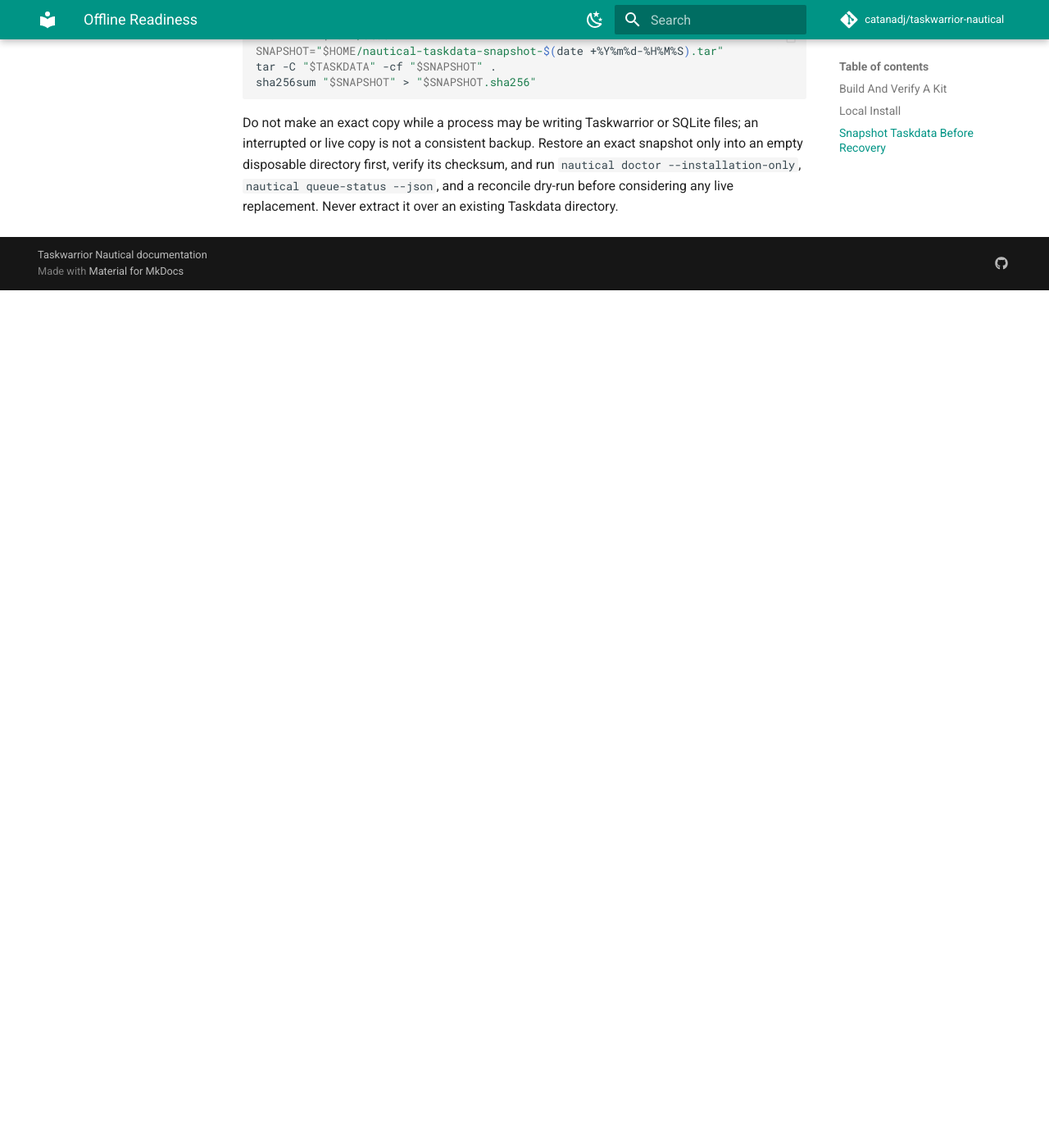
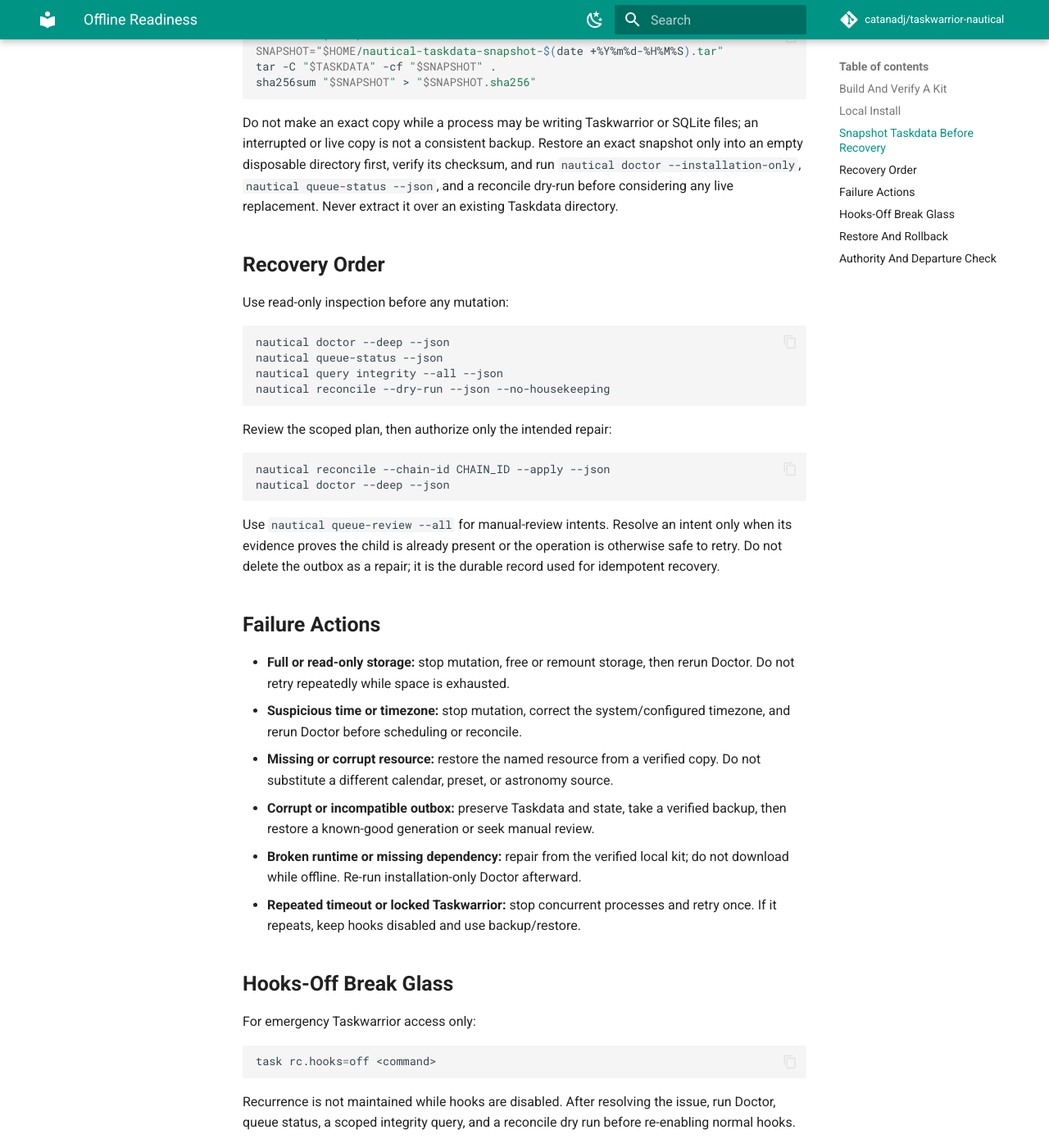
Before and after one commit to catanadj/taskwarrior-nautical, an MkDocs documentation site: the page built from docs/operations/offline-readiness.md, in a window 1280 px wide and 1400 px high, scrolled down 1629 px. Shown: the whole window at 82% size. Built offline with MkDocs 1.6.1 and Material for MkDocs 9.7.7, drawn with Linux system fonts in a browser that asks for light colours; comment, search, counter and statistics services are not loaded; before the commit the page ends 1983 px from its top, so only the background shows below that; some of the changed text lies outside the part shown.

Commit message:
Document offline recovery runbook

````diff
--- a/docs/operations/offline-readiness.md
+++ b/docs/operations/offline-readiness.md
@@ -86,3 +86,96 @@
 checksum, and run `nautical doctor --installation-only`, `nautical queue-status
 --json`, and a reconcile dry-run before considering any live replacement. Never
 extract it over an existing Taskdata directory.
+
+## Recovery Order
+
+Use read-only inspection before any mutation:
+
+```bash
+nautical doctor --deep --json
+nautical queue-status --json
+nautical query integrity --all --json
+nautical reconcile --dry-run --json --no-housekeeping
+```
+
+Review the scoped plan, then authorize only the intended repair:
+
+```bash
+nautical reconcile --chain-id CHAIN_ID --apply --json
+nautical doctor --deep --json
+```
+
+Use `nautical queue-review --all` for manual-review intents. Resolve an intent
+only when its evidence proves the child is already present or the operation is
+otherwise safe to retry. Do not delete the outbox as a repair; it is the durable
+record used for idempotent recovery.
+
+## Failure Actions
+
+- **Full or read-only storage:** stop mutation, free or remount storage, then
+  rerun Doctor. Do not retry repeatedly while space is exhausted.
+- **Suspicious time or timezone:** stop mutation, correct the system/configured
+  timezone, and rerun Doctor before scheduling or reconcile.
+- **Missing or corrupt resource:** restore the named resource from a verified
+  copy. Do not substitute a different calendar, preset, or astronomy source.
+- **Corrupt or incompatible outbox:** preserve Taskdata and state, take a
+  verified backup, then restore a known-good generation or seek manual review.
+- **Broken runtime or missing dependency:** repair from the verified local kit;
+  do not download while offline. Re-run installation-only Doctor afterward.
+- **Repeated timeout or locked Taskwarrior:** stop concurrent processes and
+  retry once. If it repeats, keep hooks disabled and use backup/restore.
+
+## Hooks-Off Break Glass
+
+For emergency Taskwarrior access only:
+
+```bash
+task rc.hooks=off <command>
+```
+
+Recurrence is not maintained while hooks are disabled. After resolving the
+issue, run Doctor, queue status, a scoped integrity query, and a reconcile dry
+run before re-enabling normal hooks.
+
+## Restore And Rollback
+
+Validate a generation, then stage it into a new empty directory:
+
+```bash
+python3 nautical_core/tools/nautical_restore.py --source BACKUP --json
+python3 nautical_core/tools/nautical_restore.py --source BACKUP \
+  --target "$HOME/.task-restore-check" --apply --json
+```
+
+Run installation-only Doctor, queue status, integrity, and reconcile dry-run
+against the disposable target. For a managed runtime rollback, stop hooks and
+operator processes first, select a retained release with the local installer,
+verify it, and repeat those checks. Reverse a rollback by selecting the
+previously verified release; never copy files into the active runtime.
+
+## Authority And Departure Check
+
+Taskwarrior records and export are authoritative for tasks. The lifecycle
+outbox is authoritative for pending recovery work. Runtime manifests,
+configuration, UDA definitions, and explicitly included resources are verified
+inputs. Caches and diagnostics are reproducible; deleting them is not a data
+repair.
+
+Before leaving a device offline:
+
+```bash
+nautical doctor --installation-only --json
+nautical queue-status --json
+nautical query integrity --all --json
+python3 nautical_core/tools/nautical_backup.py --taskdata "$HOME/.task" \
+  --destination "$HOME/nautical-backup-$(date +%Y%m%d-%H%M%S)" \
+  --task-bin "$(command -v task)" --json
+```
+
+All commands above are local-only and require no browser, `jq`, source edit, or
+network access.
+
+On Linux use the normal `python3`, `task`, and `sha256sum` commands. On Termux,
+use the same commands from the active Python environment and use the absolute
+Taskwarrior path if `command -v task` is empty; keep the kit and backup on a
+writable Termux filesystem rather than shared read-only storage.
````
